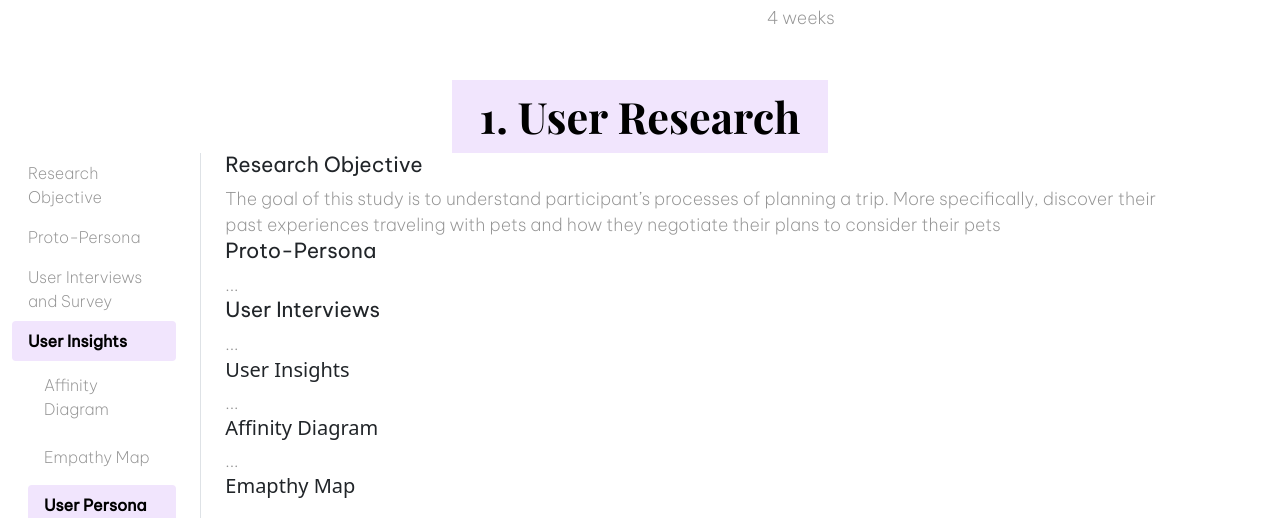
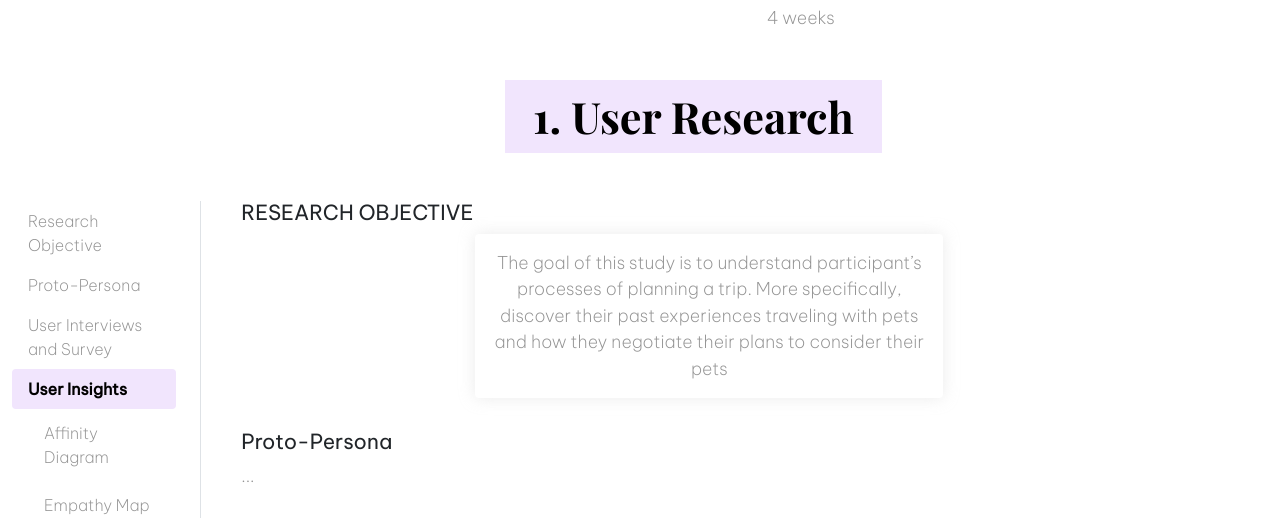
Before and after one commit to aljohns0n/aljohns0n.github.io, a plain HTML site: page tango.html in a window 1280 px wide. Shown: the part 1330-1848 px from the top of the page. Drawn offline with nearby package versions, Linux system fonts and the light colour scheme.

Commit message:
updating user research formatting so that it centers over content

```diff
--- a/css/tango.css
+++ b/css/tango.css
@@ -150,6 +150,17 @@ p{
         border-radius: .25rem;
     }
 
+.item-context-formatting{
+    padding-bottom:2em;
+
+
+}
+
+#research-obj-formatting{
+    text-align: center;
+    border:0;
+    box-shadow: 0 0 1em rgba(205, 205, 205, .4);
+}
 /* css to change with bootstrap responsive size */
 @media only screen and (max-width: 767px) {
     /* styling "tango" text*/
--- a/tango.html
+++ b/tango.html
@@ -119,9 +119,10 @@
         </div>
 
         <!--User Research-->
-        <div class = "container-fluid">
-            <div class = "row text-center">
-                <div>
+        <div class = "container-fluid my-5">
+            <div class = "row text-center my-5">
+                <div class="col-2"></div>
+                <div class="col-9">
                     <span class = "badge bg-secondary">1. User Research</span>
                 </div>
 
@@ -150,23 +151,29 @@
             </nav>
           </div>
 
-          <div class="col-9">
+          <div class="col-9 mx-3">
             <div data-bs-spy="scroll" data-bs-target="#user-research" data-bs-smooth-scroll="true" class="scrollspy-example-2" tabindex="0">
-              <div id="item-1">
-                <h4>Research Objective</h4>
-                <p>The goal of this study is to understand participant’s processes of planning a trip. More specifically, discover their past experiences traveling with pets and how they negotiate their plans to consider their pets
-                </p>
+              <div id="item-1" class="item-context-formatting">
+                <h4>RESEARCH OBJECTIVE</h4>
+                  <div class="card w-50 mx-auto" id="research-obj-formatting">
+                      <div class= "card-body">
+                        <p>The goal of this study is to understand participant’s processes of planning a trip. More specifically, discover their past experiences traveling with pets and how they negotiate their plans to consider their pets
+                        </p>
+                      </div>
+                  </div>
+
               </div>
 
-              <div id="item-2">
+              <div id="item-2" class="item-context-formatting">
                 <h4>Proto-Persona</h4>
                 <p>...</p>
               </div>
-              <div id="item-3">
+
+              <div id="item-3" class="item-context-formatting">
                 <h4>User Interviews</h4>
                 <p>...</p>
               </div>
-              <div id="item-4">
+              <div id="item-4" class="item-context-formatting">
                 <h5>User Insights</h5>
                 <p>...</p>
               </div>
```
